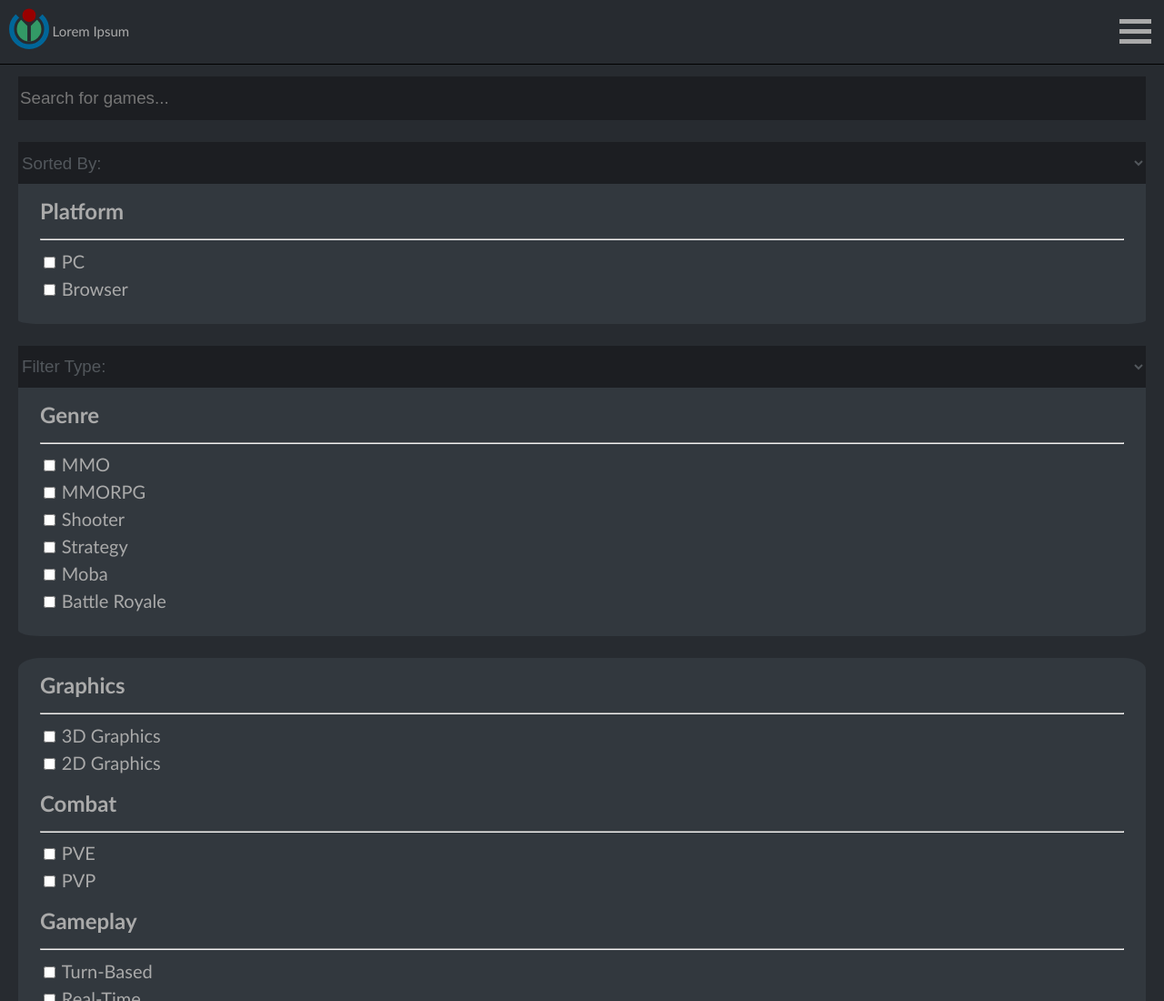
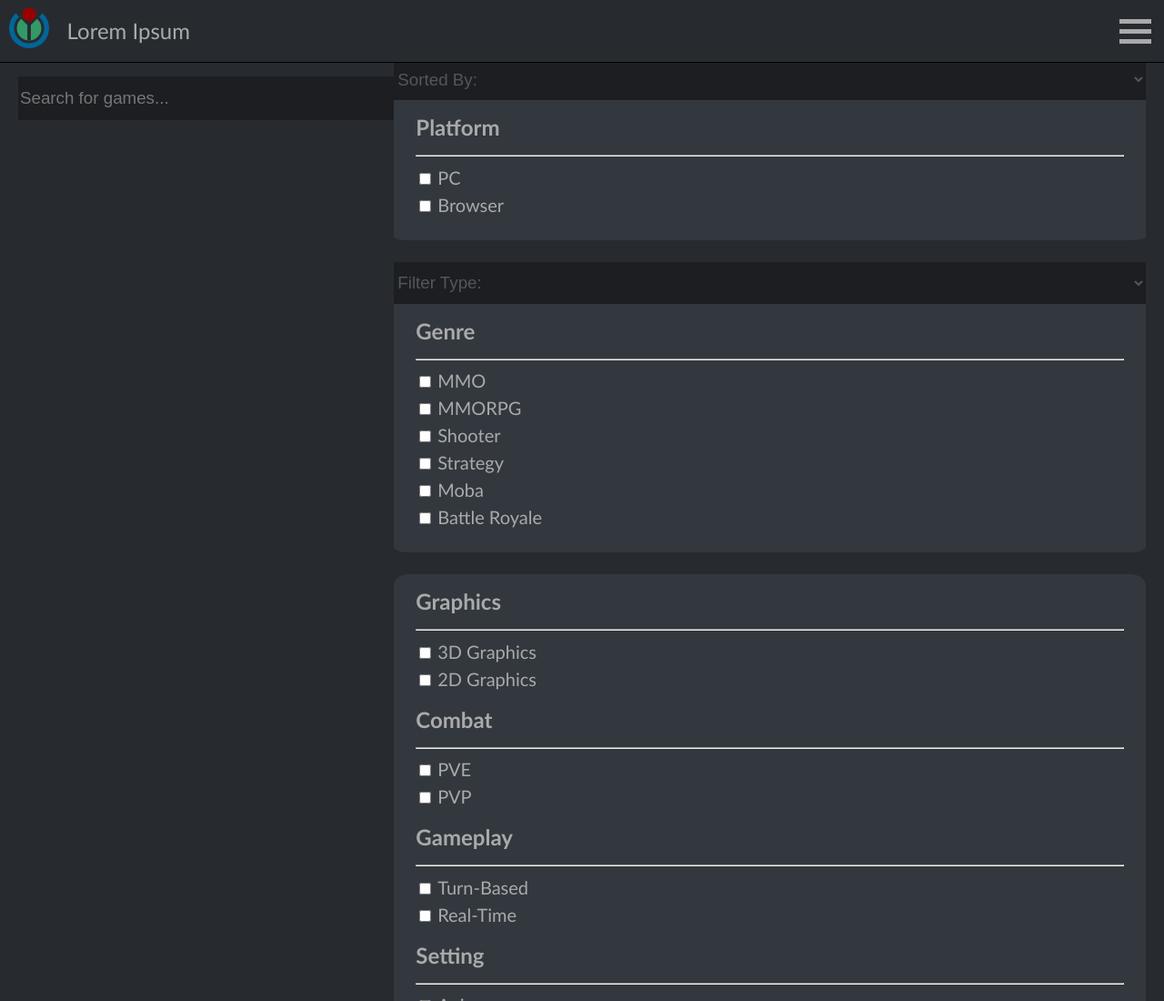
Before and after one commit to jhgalino/phase-1-assessment, a plain HTML site: page index.html in a window 1280 px wide. Shown: the top 1100 px of the page at 91% size. Drawn offline with Linux system fonts and the light colour scheme.

Commit message:
Fix size of header

```diff
--- a/css/nav.css
+++ b/css/nav.css
@@ -4,7 +4,7 @@
     border-bottom: 1px solid black;
     width: 100%;
     margin: 0;
-    padding: 0.5rem;
+    padding: 0 0.5rem;
     background-color: #272b30;
     position: fixed;
 }
@@ -34,6 +34,12 @@
 
 #menu-title {
     display: flex;
+    align-items: center;
+}
+
+#menu-title > p {
+    font-size: 1.5rem;
+    margin: 1rem;
 }
 
 #logo {
--- a/css/styles.css
+++ b/css/styles.css
@@ -15,6 +15,16 @@ main {
     padding-top: 4rem;
 }
 
+@media (min-width: 810px) {
+    main {
+        display: grid;
+        grid-template-columns: 1fr 2fr;
+        row-gap: 1.5rem;
+        margin: 0 1.25rem;
+        padding-top: 4rem;
+    }
+}
+
 header {
     display: flex;
 }
```
